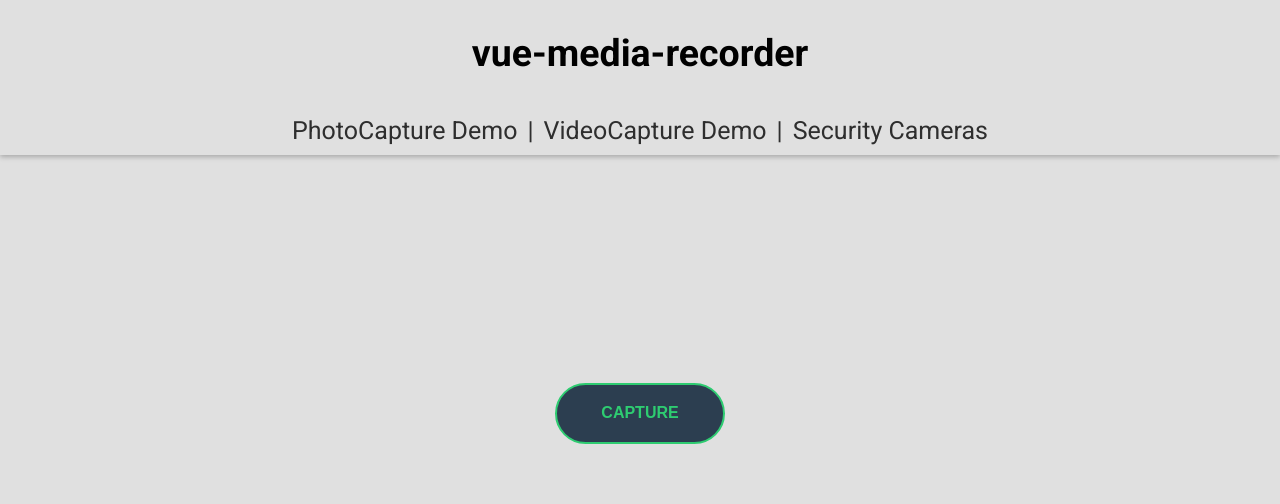
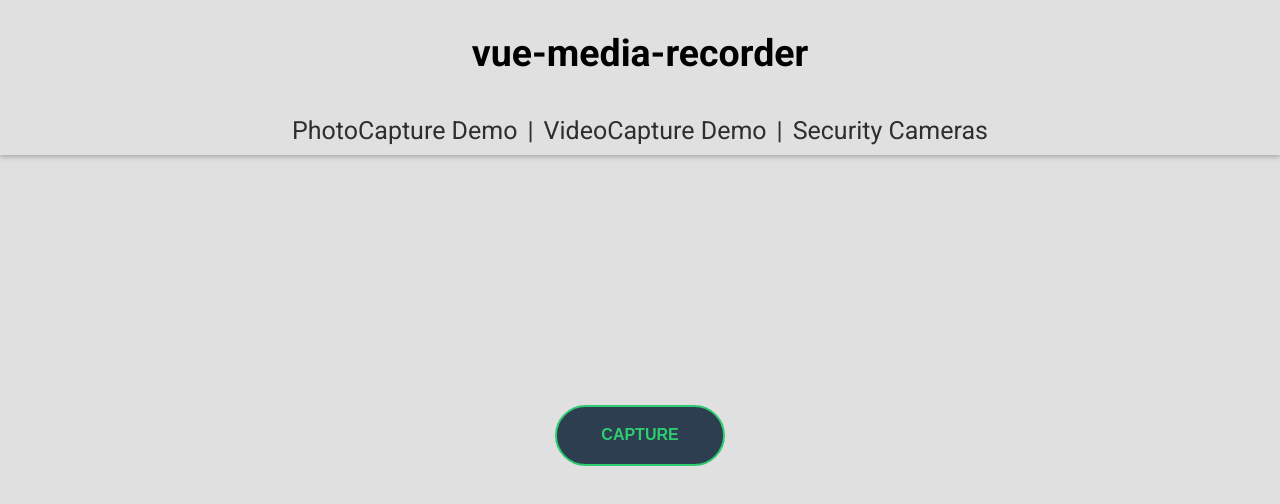
Before and after one commit to YovelBecker/vue-media-recorder, a Vue app: page / in a window 1280 px wide. Shown: the top 504 px of the page. Built offline with nearby package versions, Linux system fonts and the light colour scheme; no server answers.

Commit message:
last commit

```diff
--- a/package.json
+++ b/package.json
@@ -25,7 +25,6 @@
     "@vue/cli-plugin-pwa": "^3.8.0",
     "@vue/cli-service": "^3.8.0",
     "babel-eslint": "^10.0.1",
-    "eslint": "^5.16.0",
     "eslint-plugin-vue": "^5.0.0",
     "node-sass": "^4.9.0",
     "sass-loader": "^7.1.0",
--- a/public/index.html
+++ b/public/index.html
@@ -6,7 +6,7 @@
     <meta name="viewport" content="width=device-width,initial-scale=1.0">
     <link rel="icon" href="<%= BASE_URL %>favicon.ico">
     <!-- <link rel="stylesheet" href="https://use.fontawesome.com/releases/v5.6.3/css/all.css" integrity="sha384-UHRtZLI+pbxtHCWp1t77Bi1L4ZtiqrqD80Kn4Z8NTSRyMA2Fd33n5dQ8lWUE00s/" crossorigin="anonymous"> -->
-    <title>img-vid-proj</title>
+    <title>Vue Media Recorder Demo</title>
   </head>
   <body>
     <noscript>
--- a/src/assets/scss/main.scss
+++ b/src/assets/scss/main.scss
@@ -61,8 +61,8 @@ body {
   }
   .camera {
     width: 500px;
-    transform: scaleX(-1);
-    filter: FlipH;
+    // transform: scaleX(-1);
+    // filter: FlipH;
     // transform: rotateY(180deg);
   }
   .error-video {
@@ -76,7 +76,7 @@ body {
 .photo-capture {
   // padding: 10px;
   // margin: 10px;
-  max-width: 20%;
+  max-width: 25%;
   display: flex;
   flex-direction: column;
   align-items: center;
@@ -86,10 +86,10 @@ body {
     width: 100%;
     object-fit: fill;
   }
-  .camera {
-    transform: scaleX(-1);
-    filter: FlipH;
-  }
+  // .camera {
+  //   transform: scaleX(-1);
+  //   filter: FlipH;
+  // }
   .controls{
     display:flex;
   }
--- a/src/views/SingleImg.vue
+++ b/src/views/SingleImg.vue
@@ -1,6 +1,6 @@
 <template>
   <section class="single-video">
-    <PhotoCapture @input="handleDone" />
+    <PhotoCapture :styling="styling" @input="handleDone" />
     <div class="galleries-container">
       <div class="img-list" v-if="imgs.length">
         <span>
@@ -26,7 +26,10 @@ export default {
   },
   data() {
     return {
-      imgs: []
+      imgs: [],
+      styling:{
+        'max-width':'60%'
+      }
     };
   },
   created() {
@@ -47,14 +50,18 @@ export default {
 </script>
 
 <style lang="scss" scoped>
+.photo-capture {
+  max-width: 60% !important;
+}
 .single-video {
   display: flex;
   flex-direction: column;
   align-items: center;
-  flex-wrap: wrap;
+  // flex-wrap: wrap;
   height:100vh;
   .galleries-container {
     display: flex;
+    // flex-direction:column;
     justify-content: center;
     & > * {
       margin: 0 10px;
--- a/src/views/VideoRec.vue
+++ b/src/views/VideoRec.vue
@@ -1,11 +1,8 @@
 <template>
   <section class="video-rec-container">
     <VideoCapture :uploadUrl="uploadUrl" v-model="videoUrl" />
-    <div v-if="videoUrl" class="video-url-containe">
-      <h1>Your Video URL</h1>
-      <a :href="videoUrl">
-        <h1>Your Video Is Ready!</h1>
-      </a>
+    <div v-if="videoUrl" class="video-url-container">
+      <a class="btn" :href="shareUrl">Share Your Video</a>
     </div>
   </section>
 </template>
@@ -21,13 +18,31 @@ export default {
     return {
       videoUrl: null,
       uploadUrl: "mister-recorder.herokuapp.com"
+    };
+  },
+  computed: {
+    shareUrl() {
+      return `mailto:example@example.com?subject=Look At My Cool Video&body=Hey! i recorder a video For you!%0D%0A
+look at it Here%0D%0A
+${this.videoUrl} %0D%0A%0D%0A
+I used https://yovelbecker.github.io/vue-media-recorder/ for it.`;
     }
   }
 };
 </script>
 
 <style lang="scss" scoped>
-a {
-  color: #049161;
+.video-url-container {
+  margin: 0 auto;
+  max-width: 600px;
+  display: flex;
+  flex-direction: column;
+  align-items: center;
+  a.btn {
+    width: 200px;
+    text-align: center;
+    display: flex;
+    justify-content: center;
+  }
 }
 </style>
```
Also changed, not shown: public/manifest.json, 2 other files (tests, documents, lock files or other folders).
